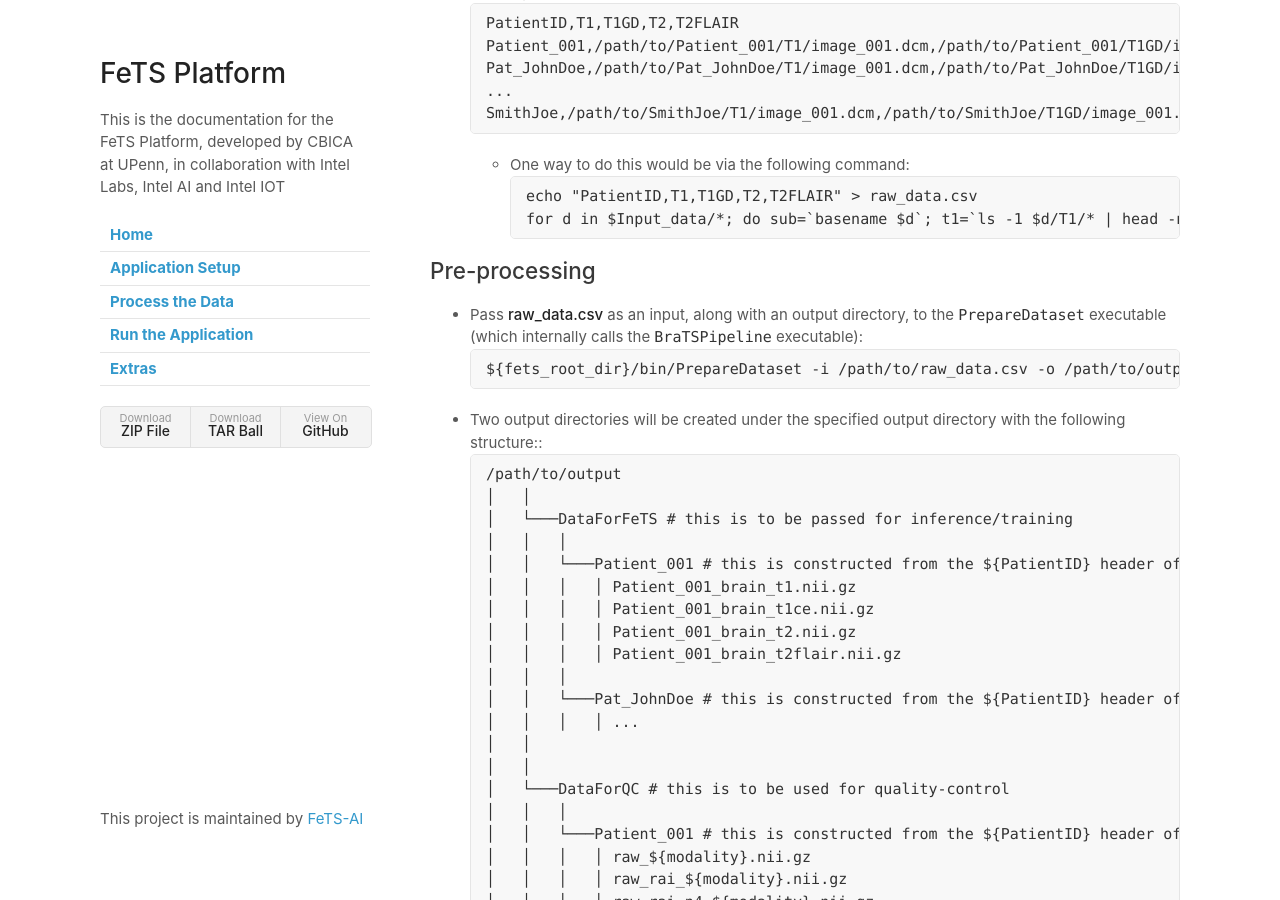
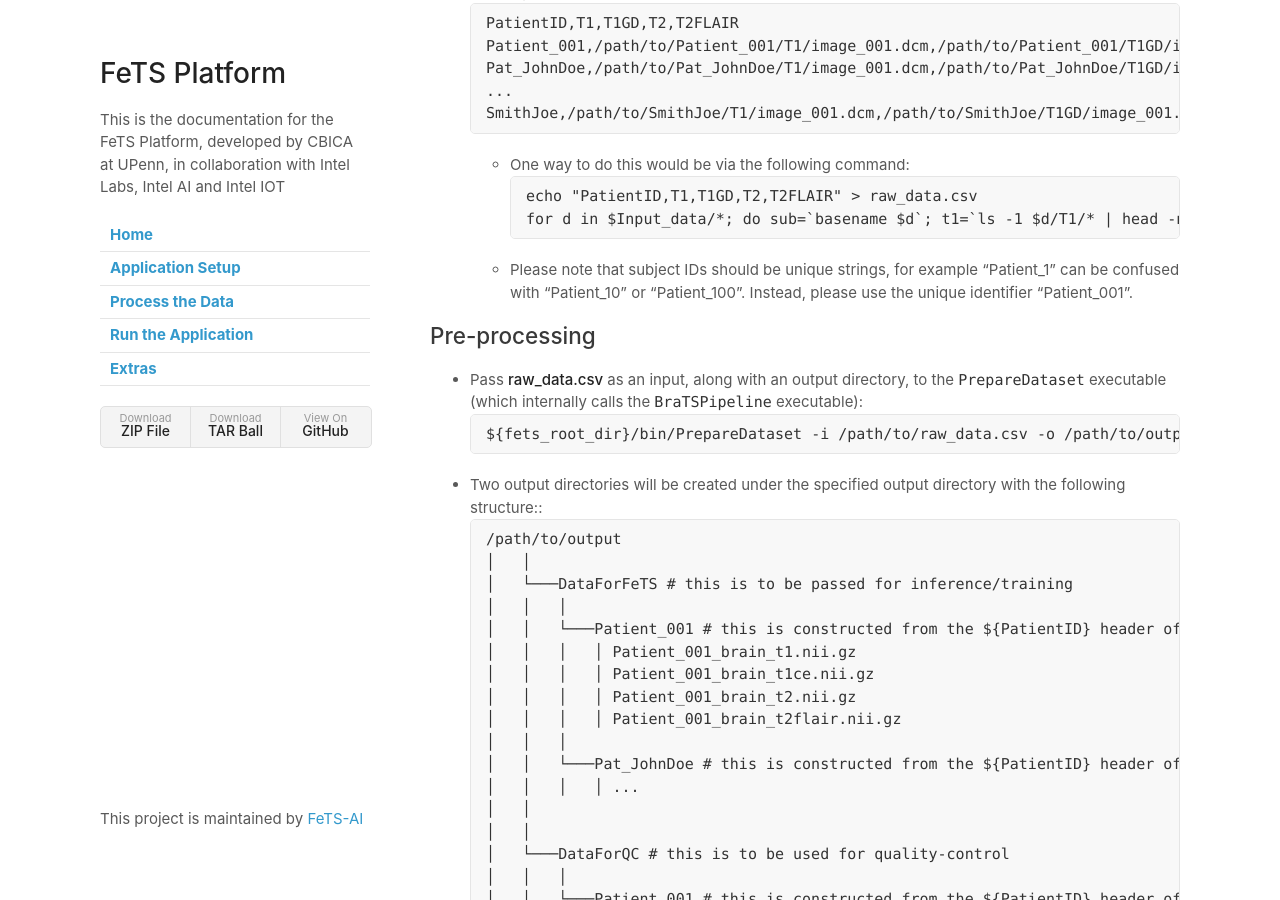
Before and after one commit to FeTS-AI/Front-End, a Jekyll site: the page built from docs/process_data.md, in a window 1280 px wide and 900 px high, scrolled down 1574 px. Built offline with Jekyll 4.4.1, drawn with Linux system fonts in a browser that asks for light colours; our own code applies the rules of GitHub Pages for plain Markdown files.

Commit message:
Update process_data.md

````diff
--- a/docs/process_data.md
+++ b/docs/process_data.md
@@ -74,6 +74,7 @@ SmithJoe,/path/to/SmithJoe/T1/image_001.dcm,/path/to/SmithJoe/T1GD/image_001.dcm
   echo "PatientID,T1,T1GD,T2,T2FLAIR" > raw_data.csv
   for d in $Input_data/*; do sub=`basename $d`; t1=`ls -1 $d/T1/* | head -n1`; tlce=`ls -1 $d/T1GD/* | head -n1`; t2=`ls -1 $d/T2/* | head -n1`; flair=`ls -1 $d/T2FLAIR/* | head -n1`; echo $sub,$t1,$tlce,$t2,$flair >> raw_data.csv; done
   ```
+  - Please note that subject IDs should be unique strings, for example "Patient_1" can be confused with "Patient_10" or "Patient_100". Instead, please use the unique identifier "Patient_001".
 
 ## Pre-processing
 
````
